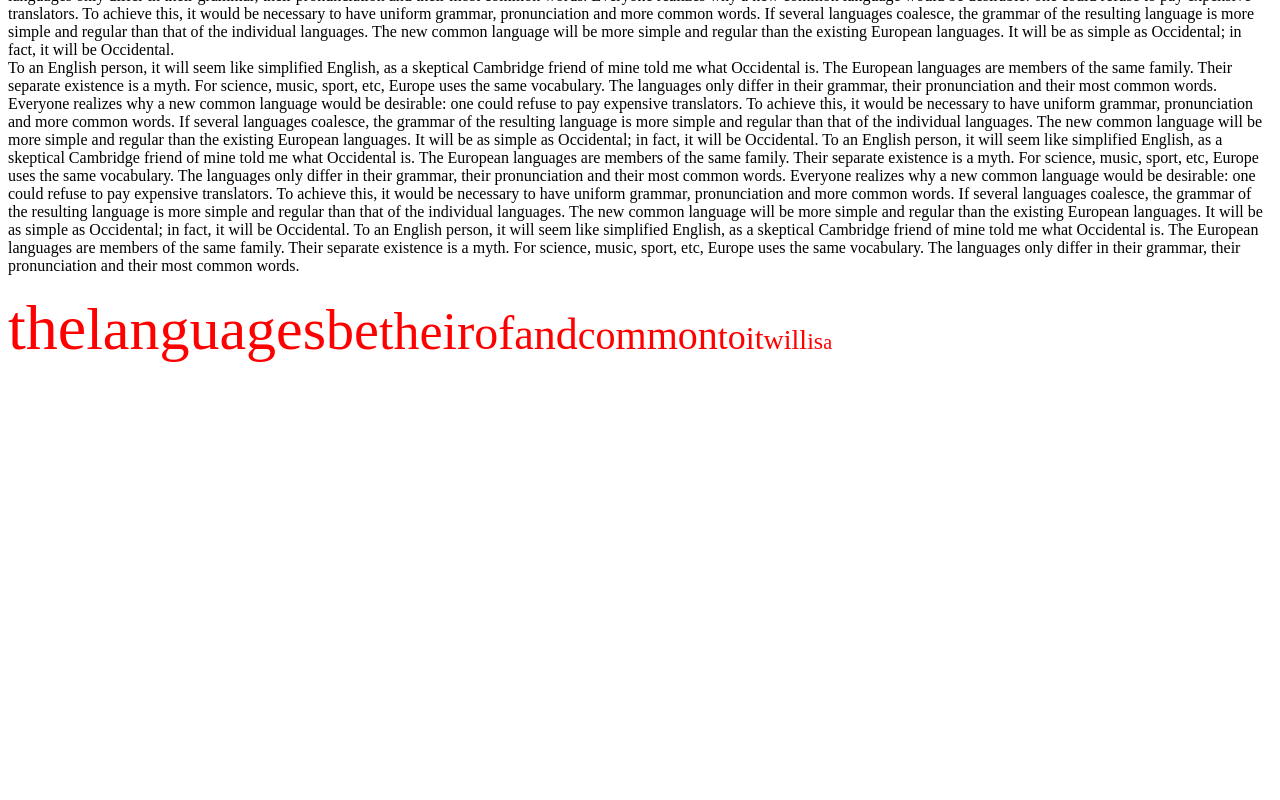
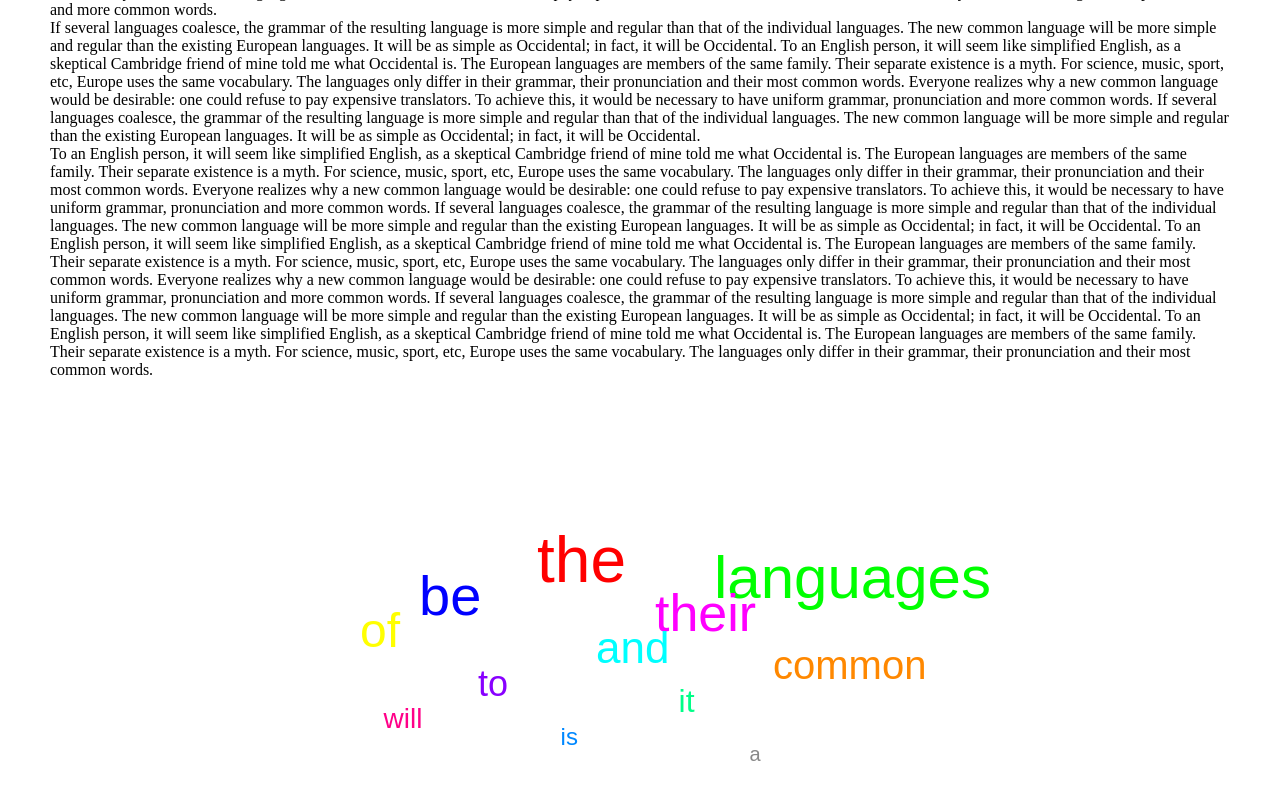
Before and after one commit to OjembaAssessment/js-retake-gate-1-ell-sie, a plain HTML site: page Exercise 2 - Word Cloud/cloud.html in a window 1280 px wide. Shown: the part 350-1150 px from the top of the page. Before the commit the page ends 800 px from the top, so only its background shows below. Drawn offline with Linux system fonts and the light colour scheme.

Commit message:
word cloud done

```diff
--- a/Exercise 2 - Word Cloud/cloud.css
+++ b/Exercise 2 - Word Cloud/cloud.css
@@ -1,4 +1,104 @@
+body {
+    margin: auto;
+    padding: 50px;
+}
 #myWordCloud {
-    color: red;
+    display: flex;
+    flex-wrap: wrap;
+    justify-content: center;
+    align-items: center;
+    height: 400px;
+    position: relative;
+  }
+
+  #myWordCloud span {
+    margin: 5px;
+    padding: 3px 10px;
+    color: #333;
+    font-family: "Arial", sans-serif;
+    position: absolute;
+  }
+
+  #myWordCloud span:nth-child(1) {
     font-size: 64px;
-}
+    left: 40%;
+    top: 30%;
+    color: #ff0000;
+  }
+
+  #myWordCloud span:nth-child(2) {
+    font-size: 60px;
+    left: 55%;
+    top: 35%;
+    color: #00ff00;
+  }
+
+  #myWordCloud span:nth-child(3) {
+    font-size: 56px;
+    left: 30%;
+    top: 40%;
+    color: #0000ff;
+  }
+
+  #myWordCloud span:nth-child(4) {
+    font-size: 52px;
+    left: 50%;
+    top: 45%;
+    color: #ff00ff;
+  }
+
+  #myWordCloud span:nth-child(5) {
+    font-size: 48px;
+    left: 25%;
+    top: 50%;
+    color: #ffff00;
+  }
+
+  #myWordCloud span:nth-child(6) {
+    font-size: 44px;
+    left: 45%;
+    top: 55%;
+    color: #00ffff;
+  }
+
+  #myWordCloud span:nth-child(7) {
+    font-size: 40px;
+    left: 60%;
+    top: 60%;
+    color: #ff8800;
+  }
+
+  #myWordCloud span:nth-child(8) {
+    font-size: 36px;
+    left: 35%;
+    top: 65%;
+    color: #8800ff;
+  }
+
+  #myWordCloud span:nth-child(9) {
+    font-size: 32px;
+    left: 52%;
+    top: 70%;
+    color: #00ff88;
+  }
+
+  #myWordCloud span:nth-child(10) {
+    font-size: 28px;
+    left: 27%;
+    top: 75%;
+    color: #ff0088;
+  }
+
+  #myWordCloud span:nth-child(11) {
+    font-size: 24px;
+    left: 42%;
+    top: 80%;
+    color: #0088ff;
+  }
+
+  #myWordCloud span:nth-child(12) {
+    font-size: 20px;
+    left: 58%;
+    top: 85%;
+    color: #888888;
+  }
--- a/Exercise 2 - Word Cloud/cloud.html
+++ b/Exercise 2 - Word Cloud/cloud.html
@@ -67,6 +67,7 @@
     </p>
 
     <div id="myWordCloud">
+        Your word cloud should go here!
     </div>
 
     <script src="./cloud.js"></script>
--- a/Exercise 2 - Word Cloud/cloud.js
+++ b/Exercise 2 - Word Cloud/cloud.js
@@ -1,32 +1,32 @@
-
-const paragraph = document.getElementById("myParagraph");
+const textContainer = document.getElementById("myParagraph");
 
 // Split the text into words and remove punctuation and special characters
-const words = paragraph.innerText.toLowerCase().split(/\W+/);
+const wordsArray = textContainer.innerText.toLowerCase().split(/\W+/);
 
-// Count the occurrences of each word using an object (wordCount)
-const wordCount = {};
-for (const word of words) {
+// Count the occurrences of each word using an object (wordNumberOfCount)
+const wordNumberOfCount = {};
+for (const word of wordsArray) {
   if (word.trim() !== "") {
-    wordCount[word] = (wordCount[word] || 0) + 1;
+    wordNumberOfCount[word] = (wordNumberOfCount[word] || 0) + 1;
   }
 }
 
-// Convert the wordCount object into an array of [word, count] pairs
-const wordFrequency = Object.entries(wordCount);
+// Convert the wordNumberOfCount object into an array of [word, count] pairs
+const mostFrequent = Object.entries(wordNumberOfCount);
 
-// Sort the wordFrequency array in descending order based on word count
-wordFrequency.sort((a, b) => b[1] - a[1]);
+// Sort the mostFrequent array in descending order based on word count
+mostFrequent.sort((a, b) => b[1] - a[1]);
 
-// Get the #myWordCloud element
 const wordCloudContainer = document.getElementById("myWordCloud");
 
-// Generate the word cloud
-for (let i = 0; i < Math.min(wordFrequency.length, 12); i++) {
-  const [word, count] = wordFrequency[i];
-  const fontSize = 64 - i * 4; // Font size decreases with rank (12 most frequent words)
-  const span = document.createElement("span");
-  span.textContent = word;
-  span.style.fontSize = fontSize + "px";
-  wordCloudContainer.appendChild(span);
+// Generate the HTML for the word cloud with appropriate font sizes
+let cloudHTML = "";
+const maxFontSize = 64;
+for (let i = 0; i < Math.min(12, mostFrequent.length); i++) {
+  const [word, count] = mostFrequent[i];
+  const fontSize = maxFontSize - i * 4;
+  cloudHTML += `<span style="font-size: ${fontSize}px">${word}</span> `;
 }
+
+// Update the word cloud container with the generated HTML
+wordCloudContainer.innerHTML = cloudHTML;
```
Also changed, not shown: index.html (+1 -1 lines).
